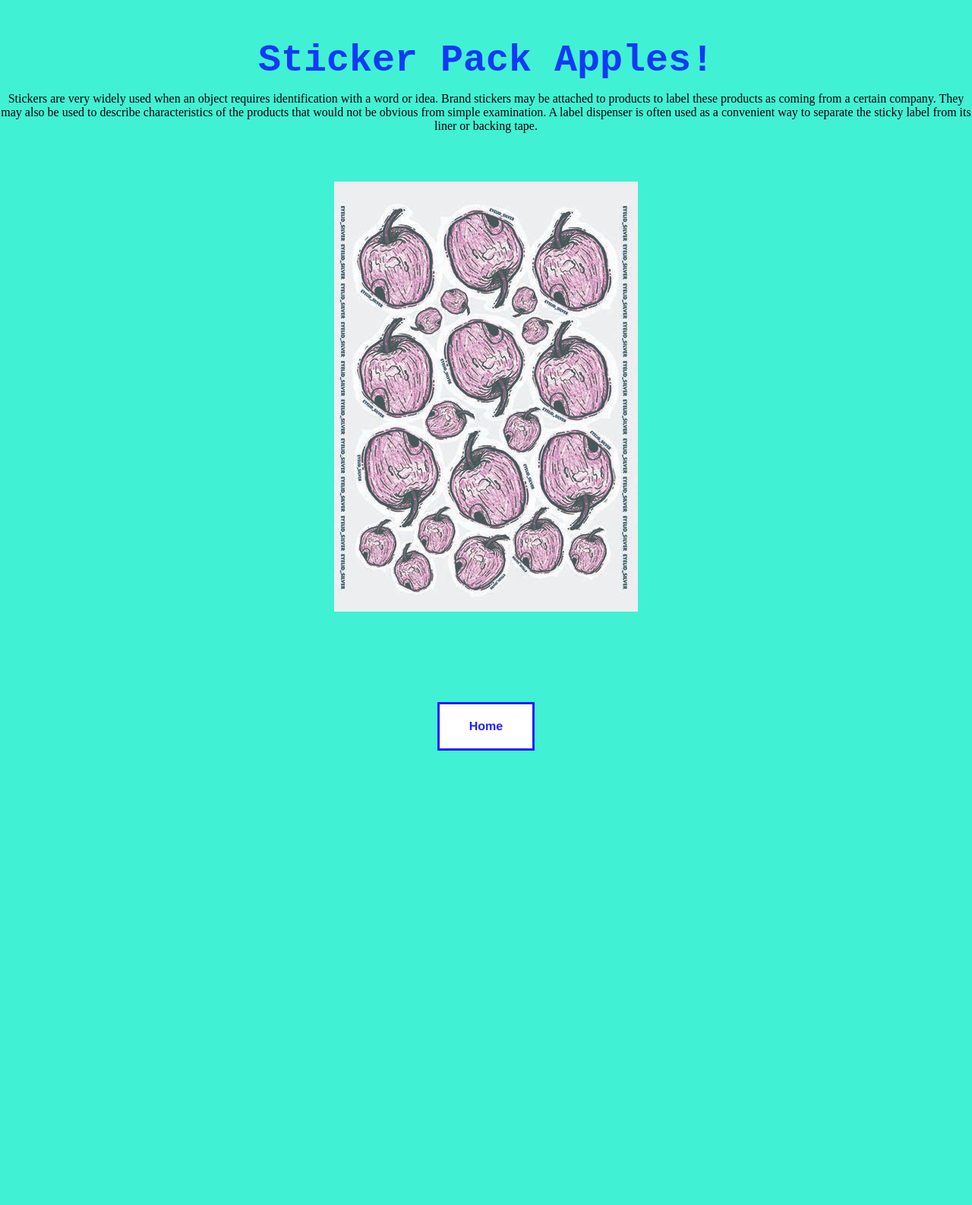
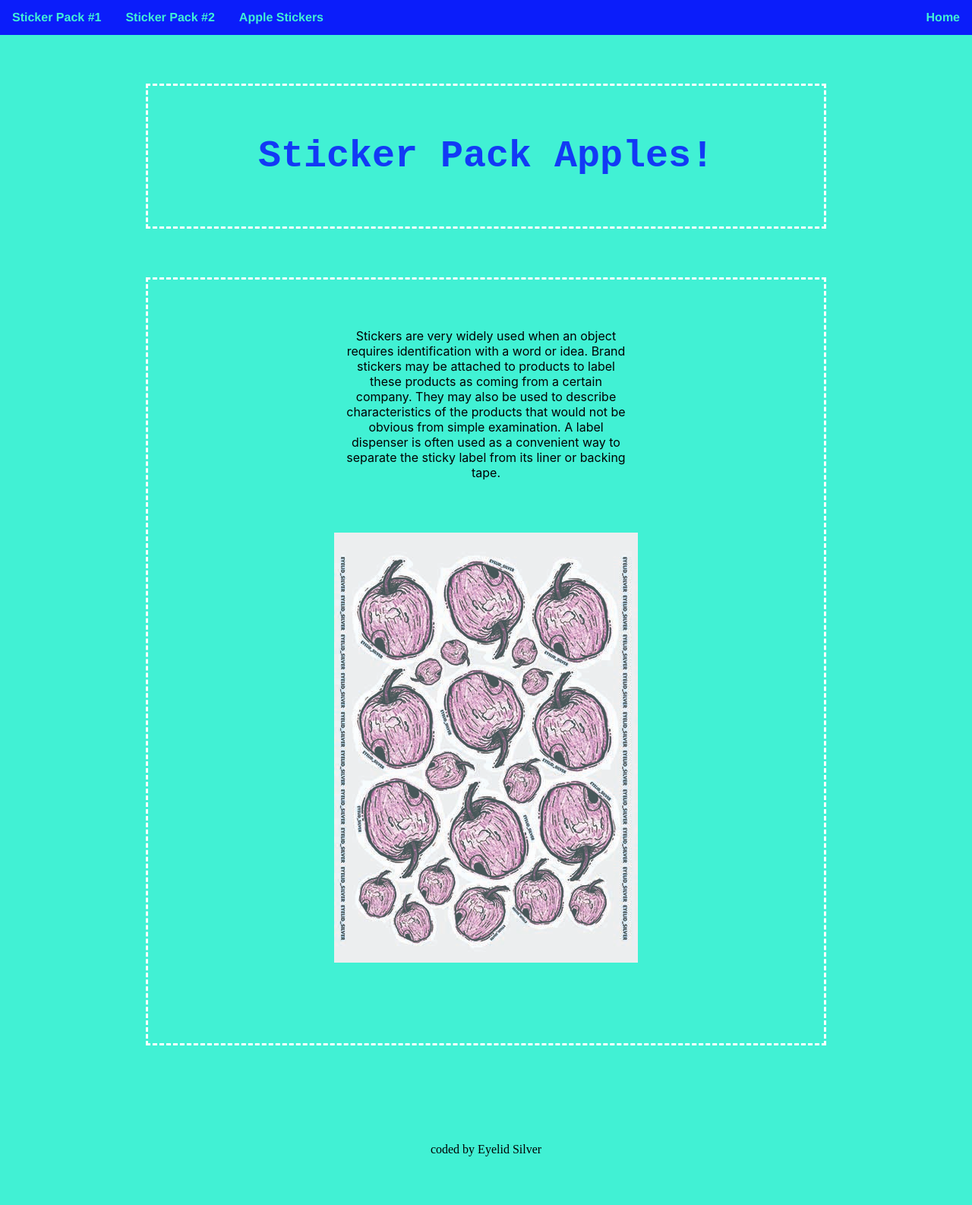
Before and after one commit to EyelidSilver/5-CSS-box-model, a plain HTML site: page AppleStickers.html in a window 1280 px wide. Shown: the whole page at 76% size. Before the commit the page ends 1039 px from the top, so only its background shows below. Drawn offline with Linux system fonts and the light colour scheme.

Commit message:
Add files via upload

```diff
--- a/AppleStickers.html
+++ b/AppleStickers.html
@@ -1,26 +1,44 @@
 <!DOCTYPE html>
 <html lang="en">
+
 <head>
     <meta charset="UTF-8">
     <meta name="viewport" content="width=device-width, initial-scale=1.0">
     <title>Document</title>
     <link rel="stylesheet" href="styles.css">
 </head>
+
 <body>
-    <h1>Sticker Pack Apples!</h1>
+    <nav>
+        <ul>
+            <li class="float-right"><a href="index.html"> Home
+                </a></li>
+            <li><a href="StickerPack1.html">Sticker Pack #1
+                </a></li>
+            <li><a href="StickerPack2.html">Sticker Pack #2
+                </a></li>
+            <li><a href="AppleStickers.html">Apple Stickers
+                </a></li>
+        </ul>
+    </nav>
+    <header class="border">
+        <h1>Sticker Pack Apples!</h1>
+    </header>
+    <main class="border">
+        <p class="beschrijving">
+            Stickers are very widely used when an object requires identification with a word or idea. Brand stickers may
+            be attached
+            to products to label these products as coming from a certain company. They may also be used to describe
+            characteristics
+            of the products that would not be obvious from simple examination. A label dispenser is often used as a
+            convenient way
+            to separate the sticky label from its liner or backing tape.
+        </p>
+        <img src="apples.jpg" alt="ink apples">
+    </main>
+<footer>
+    coded by Eyelid Silver
+</footer>
+</body>
 
-<p>
-    Stickers are very widely used when an object requires identification with a word or idea. Brand stickers may be attached
-    to products to label these products as coming from a certain company. They may also be used to describe characteristics
-    of the products that would not be obvious from simple examination. A label dispenser is often used as a convenient way
-    to separate the sticky label from its liner or backing tape.
-</p>
-<img src="apples.jpg" alt="ink apples">
-<nav>
-    <a class="home" href="index.html">
-        <p>Home</p>
-    </a>
-</nav>
-
-</body>
 </html>
--- a/styles.css
+++ b/styles.css
@@ -6,17 +6,27 @@ body {
   text-align: center;
   background-color: rgb(65, 241, 212);
 }
+.border{
+  border: 3px white dashed;
+  margin: 5% 15%;
+  padding: 5%;
+}
+header{
+  margin: 0 auto;
+  width: auto;
+}
+main{
+  margin: 0 auto;
+  width: fit-content;
+}
 h1 {
   color: rgba(4, 0, 255, 0.76);
   font-size: 50px;
-  margin: 4% 0 1% 0;
   font-family: monospace;
 }
 .ondertitel {
   color: black;
-  margin: 0 0 9% 0;
-  font-family: -apple-system, BlinkMacSystemFont, "Segoe UI", Roboto, Oxygen,
-    Ubuntu, Cantarell, "Open Sans", "Helvetica Neue", sans-serif;
+  font-family: helvetica;
   font-weight: normal;
 }
 .beschrijving {
@@ -25,65 +35,49 @@ h1 {
     Ubuntu, Cantarell, "Open Sans", "Helvetica Neue", sans-serif;
   padding: 0 25% 0 25%;
 }
-
-.about {
-  margin: 20px;
-  padding: 9px;
-  color: white;
-  border: 3px white solid;
-  font-size: 25px;
-  text-decoration: none;
-  background-color: rgba(4, 0, 255, 0.76);
-  font-family: -apple-system, BlinkMacSystemFont, "Segoe UI", Roboto, Oxygen,
-    Ubuntu, Cantarell, "Open Sans", "Helvetica Neue", sans-serif;
-}
 .actie-coupon {
   text-align: center;
   color: white;
-  margin: 0 42%;
-  line-height: 1,5em;
+  margin: 0 32%;
+  line-height: 1, 5em;
   font-family: monospace;
   background-color: rgb(255, 2, 255);
   padding: 2%;
   border-radius: 20px;
-border: 3px white dashed;
-
+  border: 3px white dashed;
 }
 
 nav ul {
-  font-size: 35px;
   list-style: none;
+  margin: 0;
+  padding: 0;
+  overflow: hidden;
+  background-color:  rgba(4, 0, 255, 0.877);
   font-family: helvetica;
 }
-.sticker {
-  display: block;
-  background-color: white;
-  margin: 4% 35%;
+nav li{
+  float: left;
   color: rgba(4, 0, 255, 0.877);
-  padding: 20px 1px;
   font-weight: bold;
-  border: 3px rgba(4, 0, 255, 0.877) solid;
   text-decoration: none;
 }
 
-footer{
+nav li a {
+  display: block;
+  color:rgb(65, 241, 212);
+  text-align: center;
+  padding: 14px 16px;
+  text-decoration: none;
+}
+.float-right{
+  float: right;
+}
+
+footer {
   padding: 5% 0 5% 0;
 }
 
-img{
-   padding: 5%;
+img {
+  padding: 5%;
   align-items: center;
 }
-
-.home {
-  font-family: helvetica;
-  display: block;
-  background-color: white;
-  margin: 4% 45%;
-  color: rgba(4, 0, 255, 0.877);
-  font-family: helvetica;
-  padding: 20px 1px;;
-  font-weight: bold;
-  border: 3px rgba(4, 0, 255, 0.877) solid;
-  text-decoration: none;
-}
```
Also changed, not shown: StickerPack1.html (+20 -9 lines), StickerPack2.html (+21 -8 lines), about.html (+17 -7 lines), index.html (+17 -22 lines).
